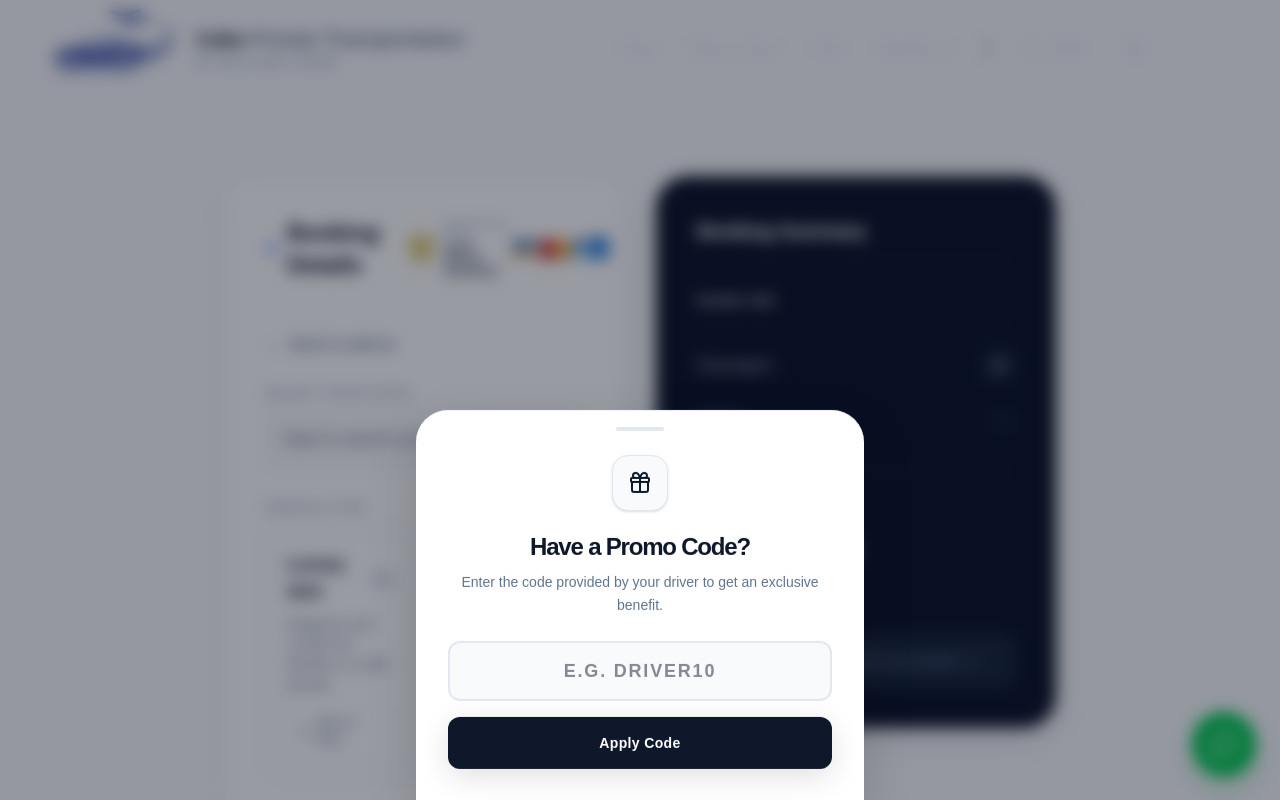
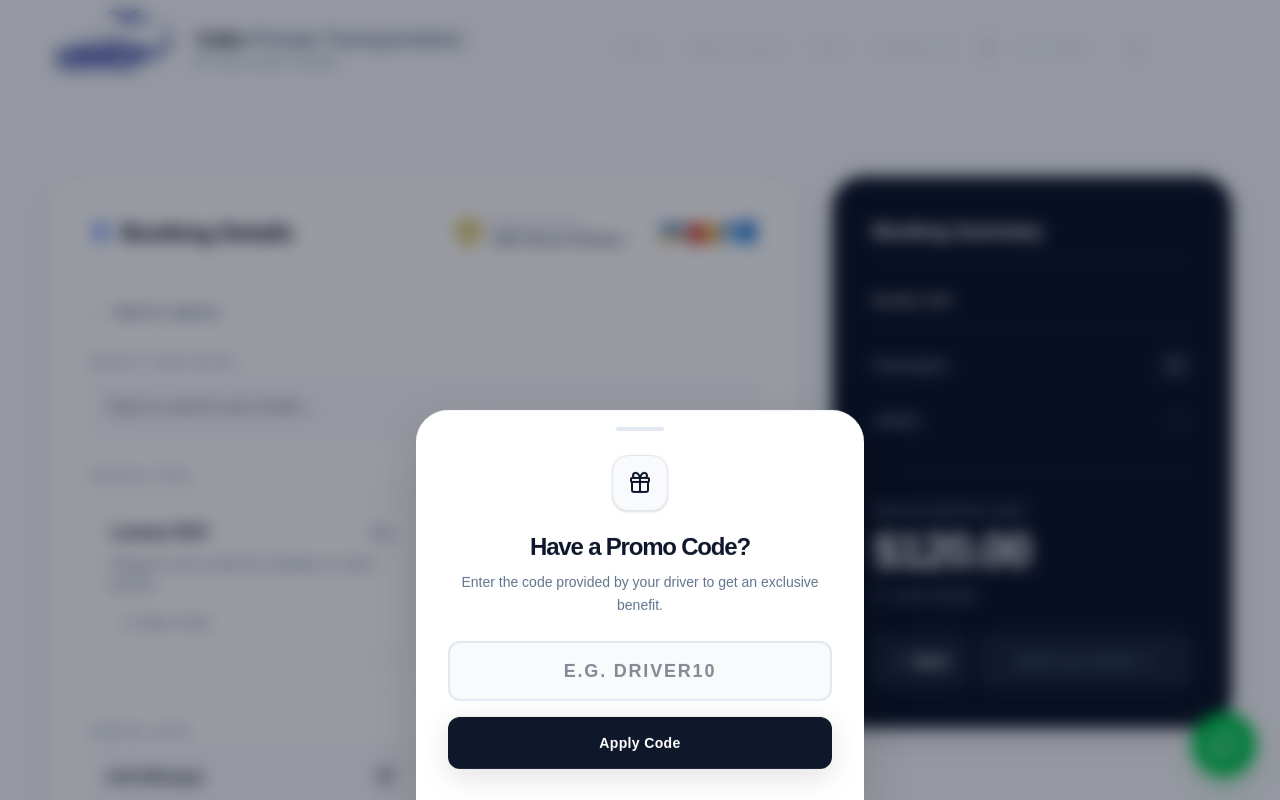
Before and after one commit to ismaelbcs/cabo-transfers-private, a Next.js app: page /en/booking in a window 1280 px wide. Shown: the top 800 px of the page. Built offline with nearby package versions, Linux system fonts and the light colour scheme.

Commit message:
arreglango co

```diff
--- a/src/app/[lang]/booking/page.js
+++ b/src/app/[lang]/booking/page.js
@@ -1,7 +1,6 @@
 'use client';
 
 import React, { use } from 'react';
-// Aquí está la ruta corregida con solo 3 niveles hacia atrás
 import TransportBookingForm from '../../../components/TransportBookingForm';
 
 export default function BookingPage({ params }) {
@@ -10,7 +9,8 @@
 
   return (
     <div className="min-h-screen bg-slate-50 pt-32 pb-24">
-      <div className="max-w-4xl mx-auto px-4 animate-fade-in">
+      {/* 👇 AQUÍ ESTABA EL ERROR: Cambiamos max-w-4xl por max-w-7xl */}
+      <div className="max-w-7xl mx-auto px-4 sm:px-6 lg:px-8 animate-fade-in">
          <TransportBookingForm lang={lang} />
       </div>
     </div>
```
